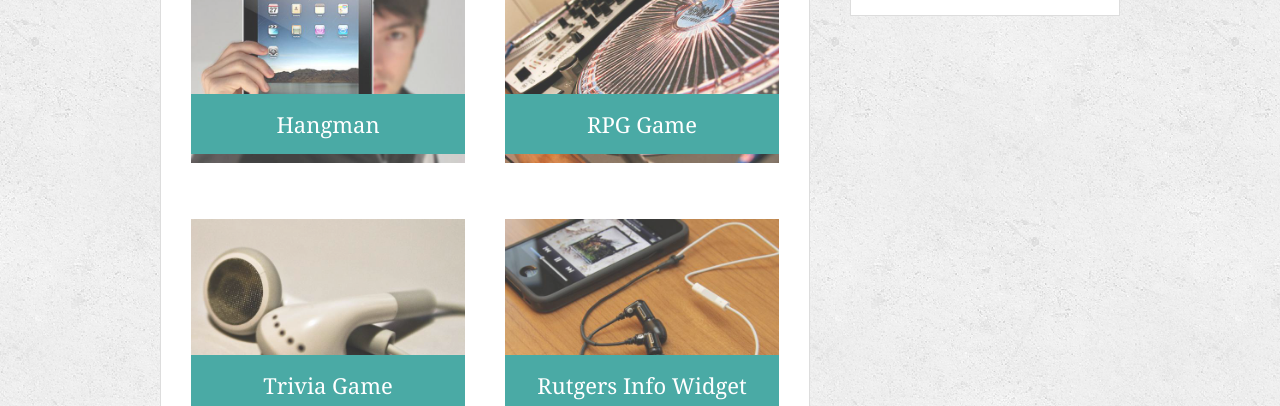
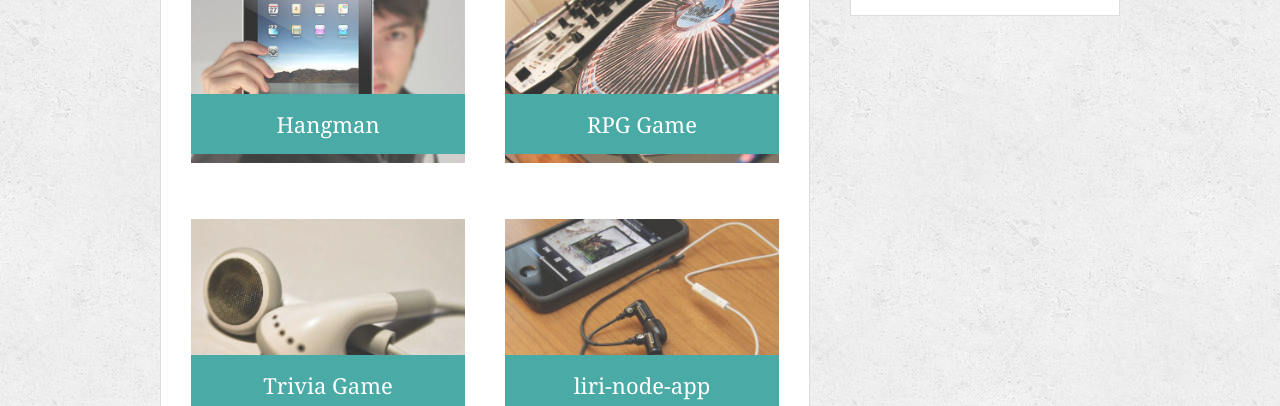
Before and after one commit to Harpsichord92/Responsive-Portfolio, a plain HTML site: page portfolio.html in a window 1280 px wide. Shown: the part 316-722 px from the top of the page. Drawn offline with Linux system fonts and the light colour scheme.

Commit message:
added liri-node-app to portfolio

```diff
--- a/portfolio.html
+++ b/portfolio.html
@@ -42,9 +42,11 @@
         <h3>Trivia Game</h3>
       </div>
       <div class="work">
-        <img src="assets/images/technics-q-c-640-480-7.jpg" alt="Rutgers Info Widget">
+        <a href="https://github.com/Harpsichord92/liri-node-app">
+          <img src="assets/images/technics-q-c-640-480-7.jpg" alt="Rutgers Info Widget">
 
-        <h3>Rutgers Info Widget</h3>
+        <h3>liri-node-app</h3>
+        </a>
       </div>
       <div class="work">
         <img src="assets/images/technics-q-c-640-480-9.jpg" alt="Rock Paper Scissors">
```
